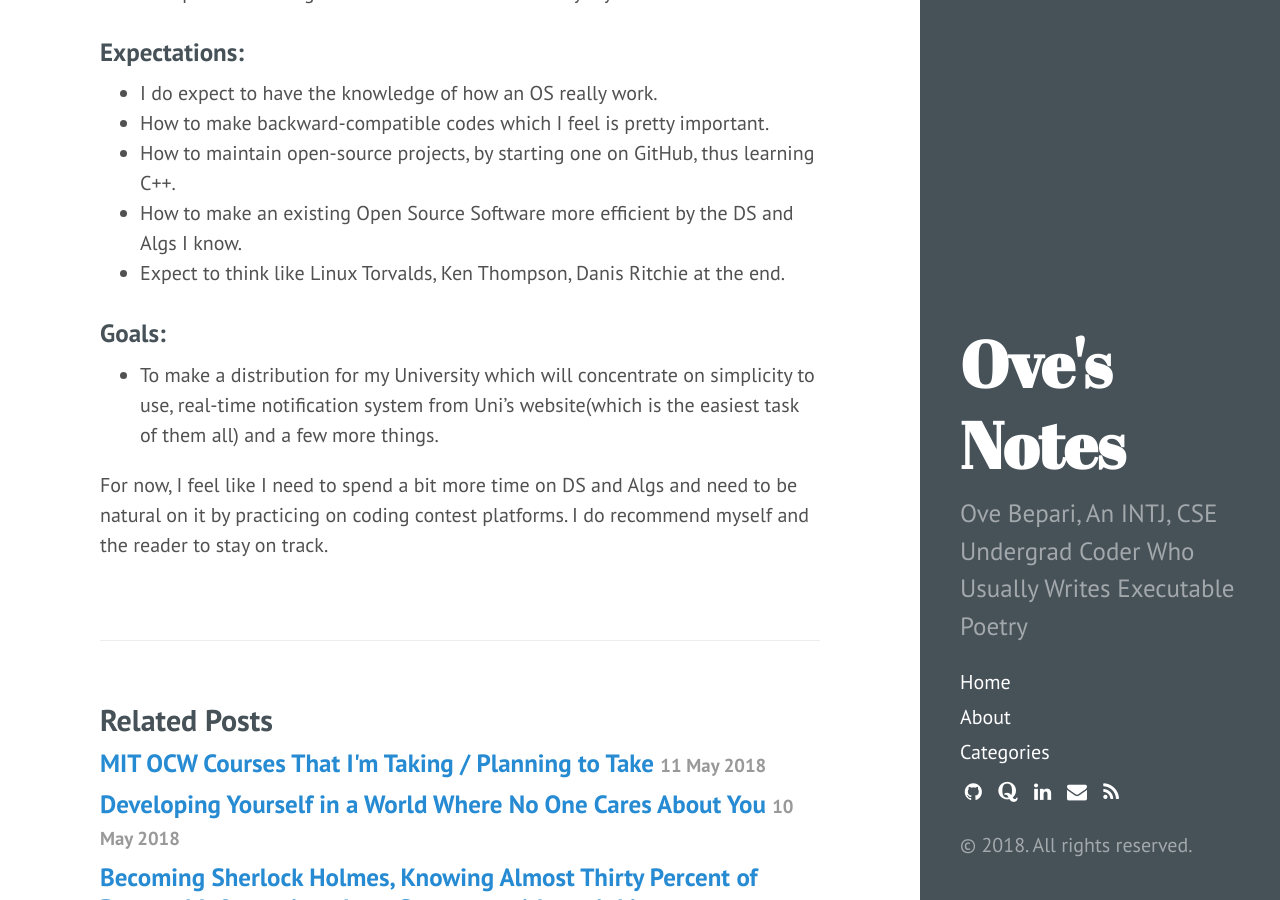
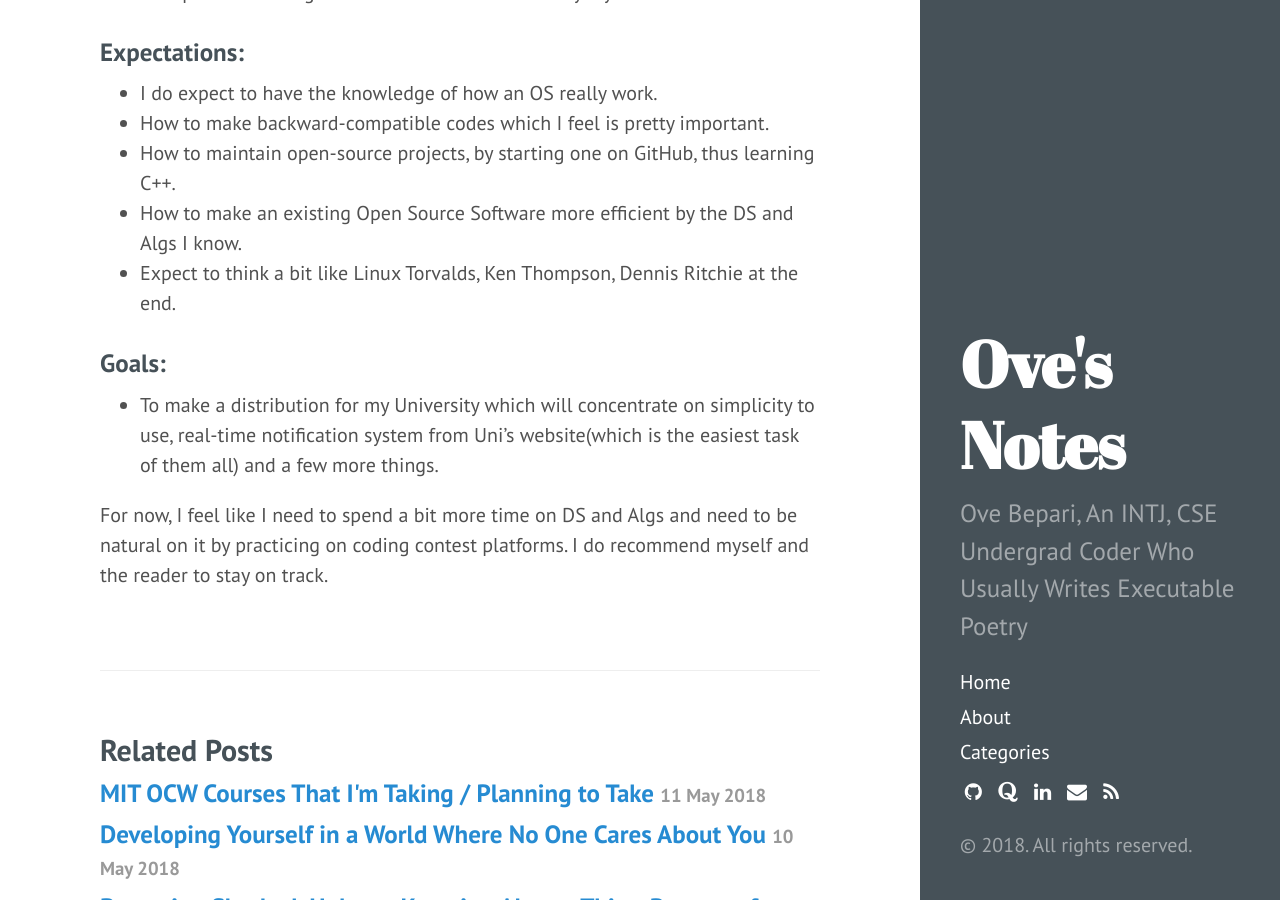
Before and after one commit to ovebepari/ovebepari.github.io, a Jekyll site: the page built from _posts/2018-07-26-Starting-of-Linux-from-Scratch-project.md, in a window 1280 px wide and 900 px high, scrolled down 708 px. Built offline with Jekyll 4.4.1, drawn with Linux system fonts in a browser that asks for light colours; comment, search, counter and statistics services are not loaded.

Commit message:
Typos Typos Typos July 27th

```diff
--- a/_posts/2018-07-26-Starting-of-Linux-from-Scratch-project.md
+++ b/_posts/2018-07-26-Starting-of-Linux-from-Scratch-project.md
@@ -17,7 +17,7 @@ Speaking of basic questions, I started asking how does Linux work and stepped in
 * How to make backward-compatible codes which I feel is pretty important.
 * How to maintain open-source projects, by starting one on GitHub, thus learning C++.
 * How to make an existing Open Source Software more efficient by the DS and Algs I know.
-* Expect to think like Linux Torvalds, Ken Thompson, Danis Ritchie at the end.
+* Expect to think a bit like Linux Torvalds, Ken Thompson, Dennis Ritchie at the end.
 
 ### Goals:
 * To make a distribution for my University which will concentrate on simplicity to use, real-time notification system from Uni's website(which is the easiest task of them all) and a few more things.
```
